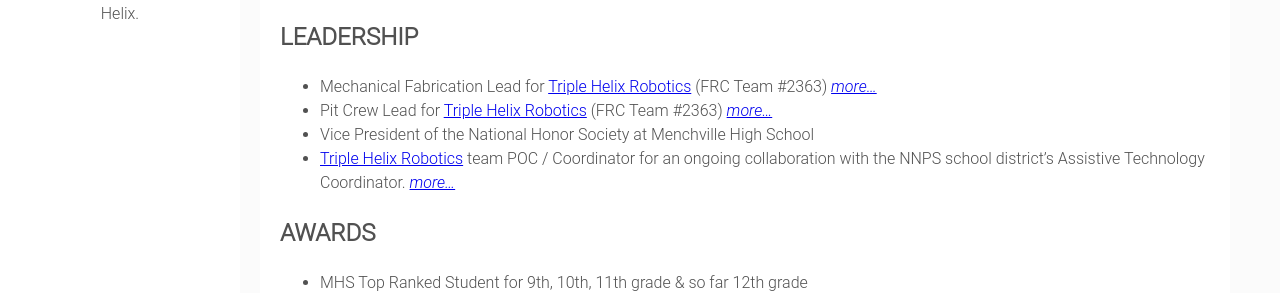
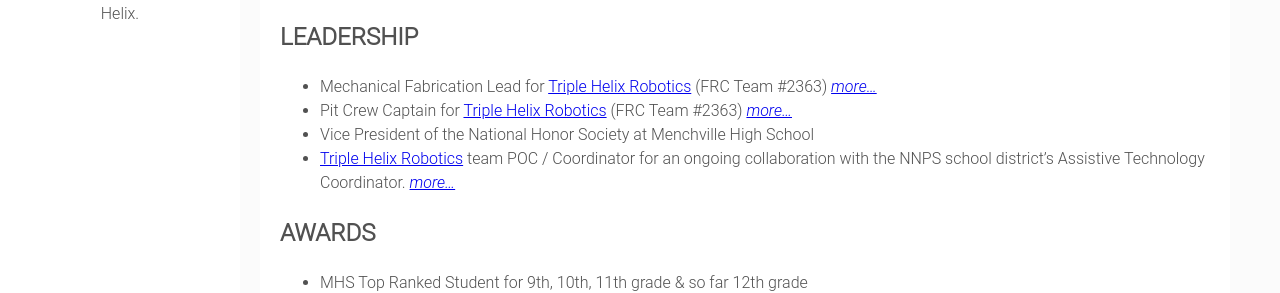
Before and after one commit to natgrrl/natgrrl.github.io, a Jekyll site: the page built from _posts/2020-09-24-academic-awards.markdown, in a window 1280 px wide and 900 px high, scrolled down 630 px. Shown: the part 258-551 px from the top of the window. Built offline with Jekyll 4.4.1, drawn with Linux system fonts in a browser that asks for light colours.

Commit message:
Update 2020-09-24-academic-awards.markdown

```diff
--- a/_posts/2020-09-24-academic-awards.markdown
+++ b/_posts/2020-09-24-academic-awards.markdown
@@ -22,7 +22,7 @@
 ## LEADERSHIP
 
 * Mechanical Fabrication Lead for [Triple Helix Robotics](http://team2363.org/) (FRC Team #2363)      [*more...*](https://natgrrl.github.io/mech-pit-lead-robotics/)
-* Pit Crew Lead for [Triple Helix Robotics](http://team2363.org/) (FRC Team #2363)       [*more...*](https://natgrrl.github.io/mech-pit-lead-robotics/)
+* Pit Crew Captain for [Triple Helix Robotics](http://team2363.org/) (FRC Team #2363)       [*more...*](https://natgrrl.github.io/mech-pit-lead-robotics/)
 * Vice President of the National Honor Society at Menchville High School
 * [Triple Helix Robotics](http://team2363.org/) team POC / Coordinator for an ongoing collaboration with the NNPS school district’s Assistive Technology Coordinator.      [*more...*](https://natgrrl.github.io/at/)
 
```
